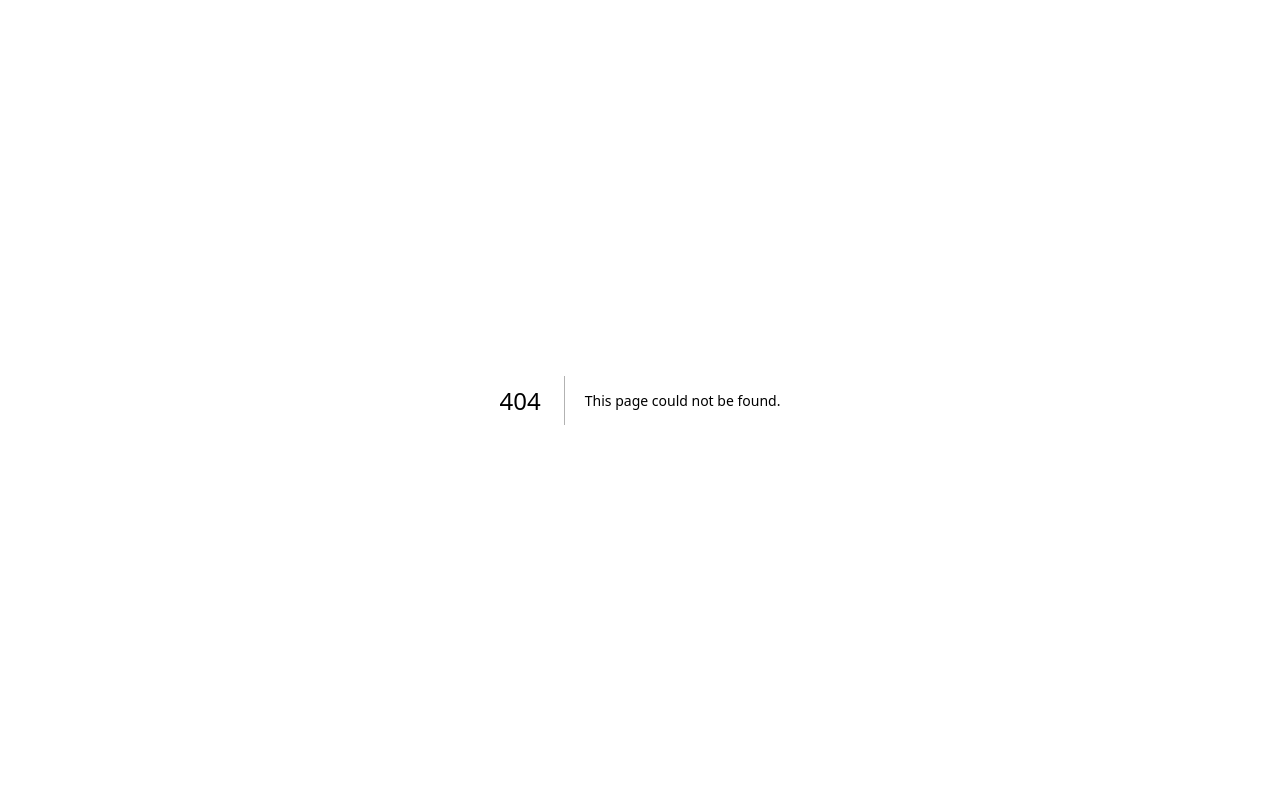
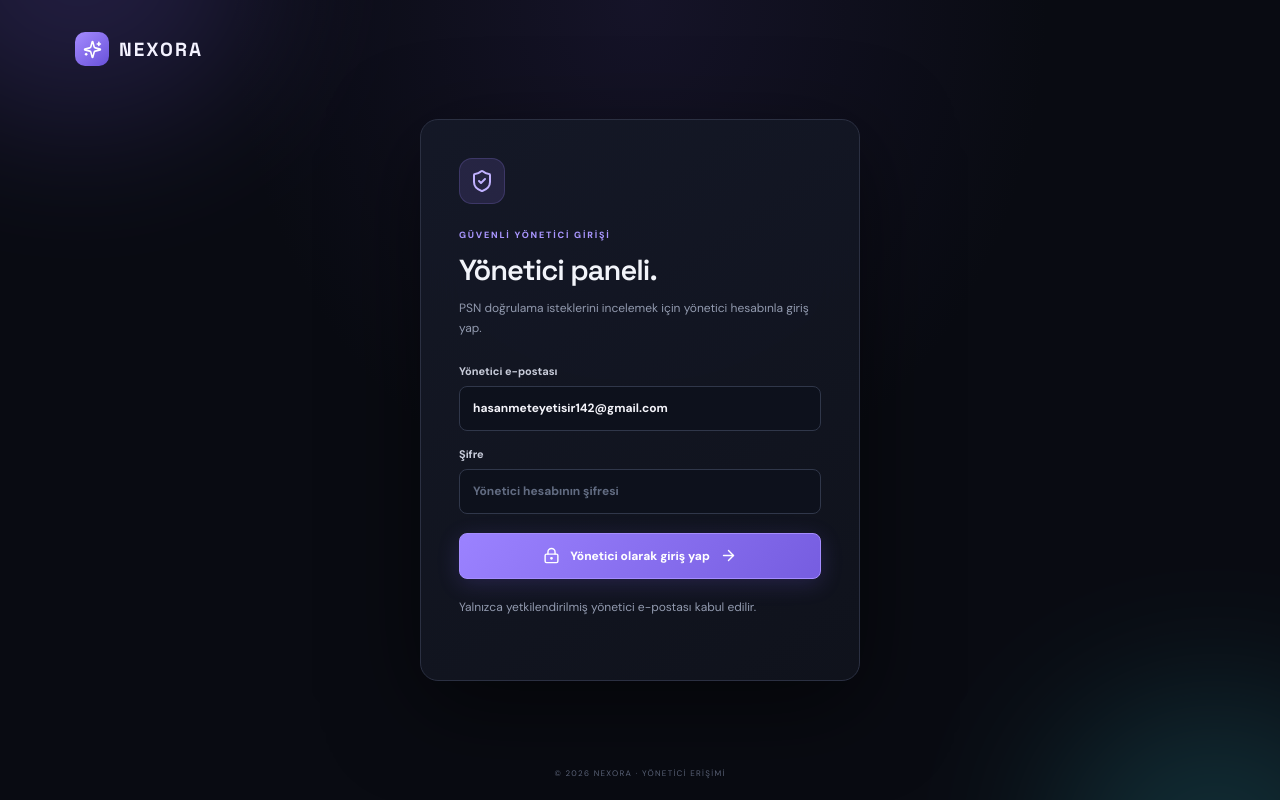
Before and after one commit to hasanmeteyetisir142-wq/Nexora, a Next.js app: page /admin/login in a window 1280 px wide. Before the commit this address had no page. Built offline with nearby package versions, Linux system fonts and the light colour scheme; no server answers.

Commit message:
Add dedicated password-protected admin login page

```diff
--- /dev/null
+++ b/app/admin/login/page.tsx
@@ -0,0 +1,64 @@
+"use client";
+
+import { FormEvent, useState } from "react";
+import { useRouter } from "next/navigation";
+import Link from "next/link";
+import { ArrowRight, LoaderCircle, LockKeyhole, ShieldCheck, Sparkles } from "lucide-react";
+import { createClient } from "@/lib/supabase/client";
+
+const ADMIN_EMAIL = "hasanmeteyetisir142@gmail.com";
+
+export default function AdminLoginPage() {
+  const router = useRouter();
+  const supabase = createClient();
+  const [email, setEmail] = useState(ADMIN_EMAIL);
+  const [password, setPassword] = useState("");
+  const [busy, setBusy] = useState(false);
+  const [error, setError] = useState("");
+
+  async function submit(event: FormEvent<HTMLFormElement>) {
+    event.preventDefault();
+    setBusy(true);
+    setError("");
+    try {
+      const { data, error: authError } = await supabase.auth.signInWithPassword({
+        email: email.trim(),
+        password,
+      });
+      if (authError) throw authError;
+      if (data.user?.email?.toLowerCase() !== ADMIN_EMAIL) {
+        await supabase.auth.signOut();
+        throw new Error("Bu e-posta yönetici hesabı olarak yetkilendirilmemiş.");
+      }
+      sessionStorage.setItem("nexora-admin-login", "1");
+      router.replace("/admin/playstation-verifications");
+      router.refresh();
+    } catch (err) {
+      setError(err instanceof Error ? err.message : "Giriş yapılamadı. Bilgilerini kontrol et.");
+    } finally {
+      setBusy(false);
+    }
+  }
+
+  return (
+    <main className="auth-shell">
+      <div className="auth-glow auth-glow-one" />
+      <div className="auth-glow auth-glow-two" />
+      <Link href="/" className="auth-brand"><span className="auth-brand-icon"><Sparkles size={19} /></span>NEXORA</Link>
+      <section className="auth-card">
+        <div className="auth-symbol"><ShieldCheck size={24} /></div>
+        <div className="auth-eyebrow">GÜVENLİ YÖNETİCİ GİRİŞİ</div>
+        <h1>Yönetici paneli.</h1>
+        <p className="auth-description">PSN doğrulama isteklerini incelemek için yönetici hesabınla giriş yap.</p>
+        <form className="auth-form" onSubmit={submit}>
+          <label>Yönetici e-postası<input type="email" value={email} onChange={event => setEmail(event.target.value)} required autoComplete="username" /></label>
+          <label>Şifre<input type="password" value={password} onChange={event => setPassword(event.target.value)} placeholder="Yönetici hesabının şifresi" required autoComplete="current-password" /></label>
+          {error && <div className="auth-alert auth-error" role="alert">{error}</div>}
+          <button className="auth-submit" type="submit" disabled={busy}>{busy ? <LoaderCircle className="spin" size={17} /> : <><LockKeyhole size={17} /> Yönetici olarak giriş yap <ArrowRight size={17} /></>}</button>
+        </form>
+        <p className="auth-description" style={{marginTop:18,fontSize:12}}>Yalnızca yetkilendirilmiş yönetici e-postası kabul edilir.</p>
+      </section>
+      <div className="auth-foot">© 2026 NEXORA · YÖNETİCİ ERİŞİMİ</div>
+    </main>
+  );
+}
```
